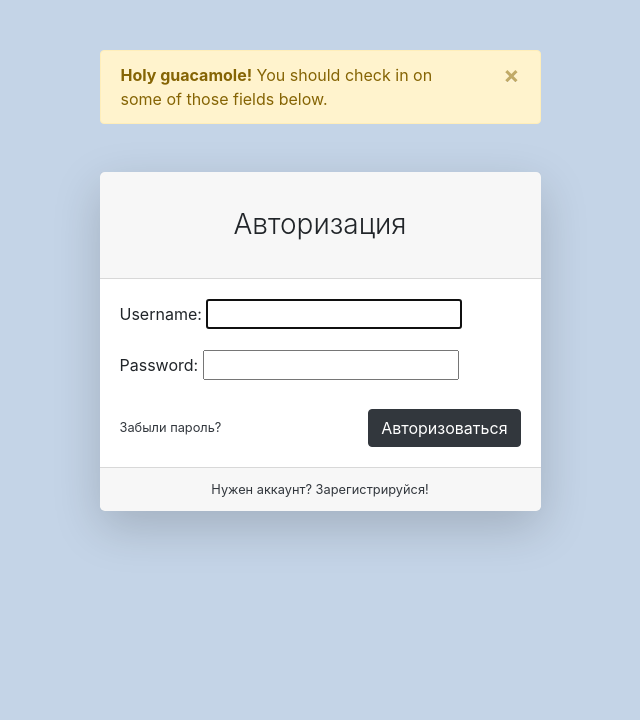
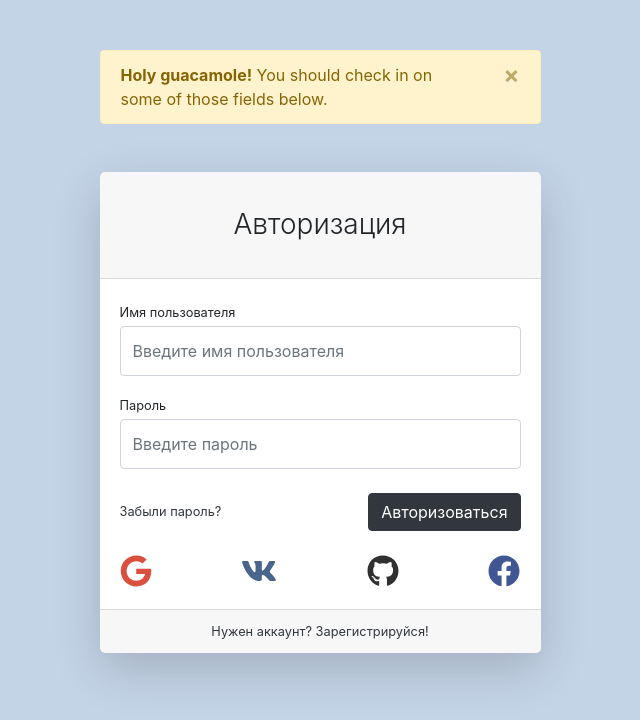
Before and after one commit to WhyMeJes/geekStore, a Django app: page /users/login/ in a window 1280 px wide. Shown: the top 720 px of the page, without its empty margins (320-960 px from the left). Run offline with Django 4.2, Linux system fonts and the light colour scheme; some libraries are stand-ins or nearby versions.

Commit message:
Подключил стили к формам

```diff
--- a/users/forms.py
+++ b/users/forms.py
@@ -1,8 +1,11 @@
 from django.contrib.auth.forms import AuthenticationForm
 from users.models import User
+from django import forms
 
 
 class UserLoginForm(AuthenticationForm):
+    username = forms.CharField(widget=forms.TextInput(attrs={'class':'form-control py-4','placeholder':'Введите имя пользователя'}))
+    password = forms.CharField(widget=forms.PasswordInput(attrs={'class':'form-control py-4','placeholder':'Введите пароль'}))
     class Meta:
         model = User
         fields = ('username', 'password')
--- a/users/templates/users/login.html
+++ b/users/templates/users/login.html
@@ -17,35 +17,32 @@
                             <div class="card-body">
                                 <form action="{% url 'users:login' %}" method="post">
                                     {% csrf_token %}
-                                    {{ form.as_p }}
-{#                                    <div class="form-group">#}
-{#                                        <label class="small mb-1" for="inputEmailAddress">Имя пользователя</label>#}
-{#                                        <input class="form-control py-4" id="inputEmailAddress" type="text"#}
-{#                                               placeholder="Введите имя пользователя"/>#}
-{#                                    </div>#}
-{#                                    <div class="form-group">#}
-{#                                        <label class="small mb-1" for="inputPassword">Пароль</label>#}
-{#                                        <input class="form-control py-4" id="inputPassword" type="password"#}
-{#                                               placeholder="Введите пароль"/>#}
-{#                                    </div>#}
+                                    <div class="form-group">
+                                        <label class="small mb-1" for="inputEmailAddress">Имя пользователя</label>
+                                        {{ form.username }}
+                                    </div>
+                                    <div class="form-group">
+                                        <label class="small mb-1" for="inputPassword">Пароль</label>
+                                        {{ form.password }}
+                                    </div>
                                     <div class="form-group d-flex align-items-center justify-content-between mt-4 mb-0">
                                         <a class="small" href="#">Забыли пароль?</a>
                                         <input class="btn btn-primary" type="submit" value="Авторизоваться">
                                     </div>
-{#                                    <div class="form-group d-flex align-items-center justify-content-between mt-4 mb-0">#}
-{#                                        <a href="#">#}
-{#                                            <i class="fab fa-google fa-2x" style="color: #d9503e;"></i>#}
-{#                                        </a>#}
-{#                                        <a href="#">#}
-{#                                            <i class="fab fa-vk fa-2x" style="color: #4a658b;"></i>#}
-{#                                        </a>#}
-{#                                        <a href="#">#}
-{#                                            <i class="fab fa-github fa-2x" style="color: #303030;"></i>#}
-{#                                        </a>#}
-{#                                        <a href="#">#}
-{#                                            <i class="fab fa-facebook fa-2x" style="color: #405794;"></i>#}
-{#                                        </a>#}
-{#                                    </div>#}
+                                    <div class="form-group d-flex align-items-center justify-content-between mt-4 mb-0">
+                                        <a href="#">
+                                            <i class="fab fa-google fa-2x" style="color: #d9503e;"></i>
+                                        </a>
+                                        <a href="#">
+                                            <i class="fab fa-vk fa-2x" style="color: #4a658b;"></i>
+                                        </a>
+                                        <a href="#">
+                                            <i class="fab fa-github fa-2x" style="color: #303030;"></i>
+                                        </a>
+                                        <a href="#">
+                                            <i class="fab fa-facebook fa-2x" style="color: #405794;"></i>
+                                        </a>
+                                    </div>
                                 </form>
                             </div>
                             <div class="card-footer text-center">
```
Also changed, not shown: db.sqlite3.
